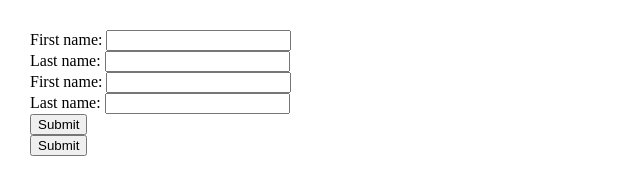
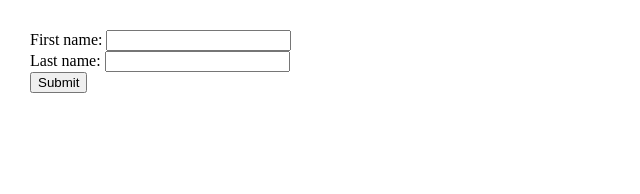
Before and after one commit to acciojob/form-login-Maninani93, a website: page main.html in a window 1280 px wide. Shown: the whole page, without its empty margins (0-640 px from the left). Drawn offline with Linux system fonts and the light colour scheme.

Commit message:
created a submission

```diff
--- a/main.html
+++ b/main.html
@@ -1,20 +1,4 @@
 <!DOCTYPE html>
-
-<html>
-
-<head>
-	<meta charset=utf-8 />
-		<title>Return first and last name from a form</title>
-		<style type="text/css">
-			body {margin: 30px;}
-		</style>
-	<link rel="stylesheet" href="styles.css">
-</head>
-
-<body>
-	<form id="form1" onsubmit="getFormvalue()">
-		First name: <input type="text" name="fname"><br>
-		Last name: <input type="text" name="lname"><br><!DOCTYPE html>
 
 <html>
 
@@ -40,13 +24,3 @@
 </body>
 
 </html>
-
-		<input type="submit" value="Submit">
-	</form>
-
-    <script type="text/javascript" src="./script.js">
-</script>
-
-</body>
-
-</html>
--- a/script.js
+++ b/script.js
@@ -1,5 +1,3 @@
-function getFormvalue() {
-    //Write your code here
 document.addEventListener("DOMContentLoaded", function () {
     document.getElementById("form1").addEventListener("submit", getFormvalue);
 });
```
